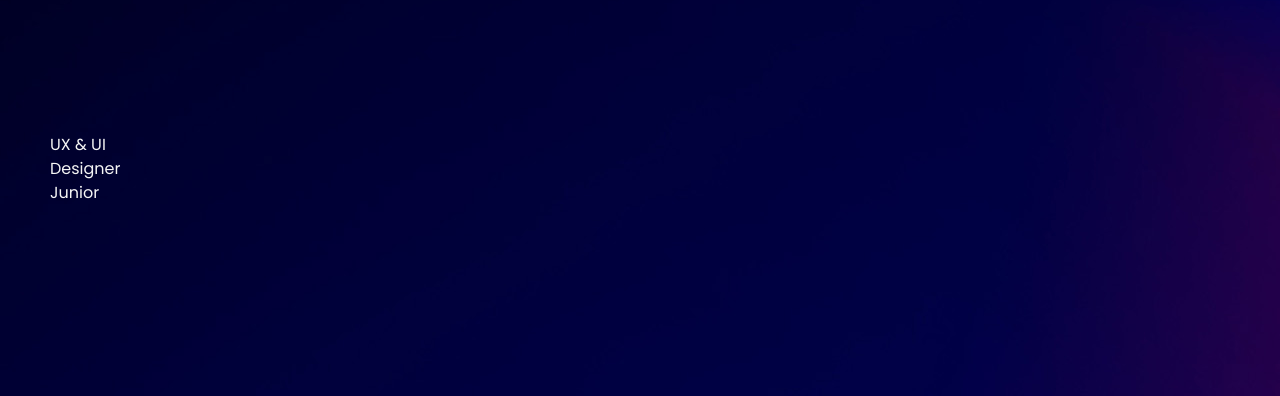
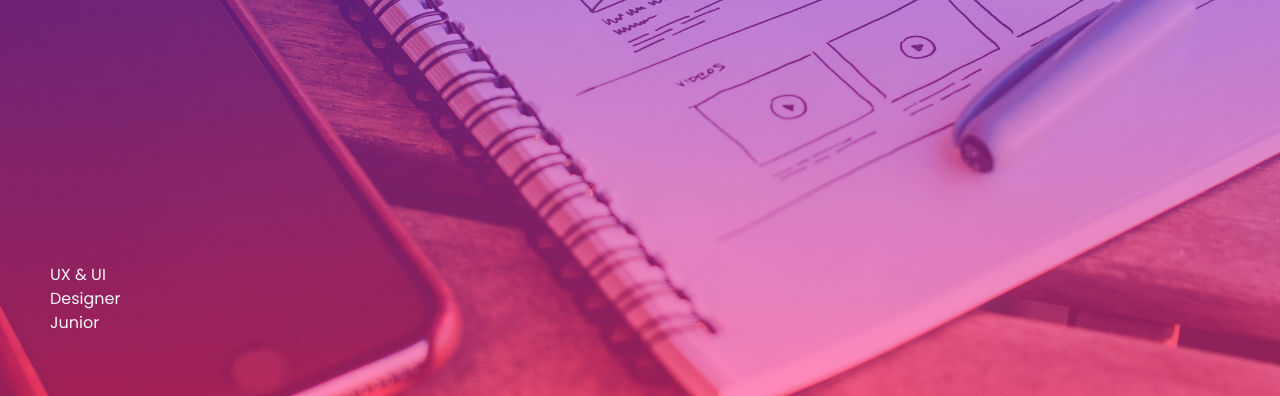
Before and after one commit to mahajek/projekt_portfolio, an Eleventy site: page kontakt.html in a window 1280 px wide. Shown: the part 404-800 px from the top of the page. Built offline with nearby package versions, Linux system fonts and the light colour scheme; Eleventy itself is replaced by a stand-in of ours; files that its build step writes are made by us from their sources.

Commit message:
Úprava homepage

```diff
--- a/css/styles.css
+++ b/css/styles.css
@@ -1,8 +1,14 @@
 /* Moderní box model - nastavená šířka boxu je včetně paddingu a borderu */
 html {
   box-sizing: border-box;
-  height: 100%;
-  background-image: url(/img/purple_gradient.jpg);
+  /*background-image: url(/img/purple_gradient.jpg);*/
+  background-image:
+    /* top, transparent red */ linear-gradient(
+      rgba(8, 0, 255, 0.45),
+      rgba(255, 0, 111, 0.45)
+    ),
+    /* your image */ url(/img/homepage_image.jpg);
+  background-size: cover;
 }
 
 *,
@@ -16,6 +22,9 @@ html {
 
   body {
     margin: 0;
+    padding: 0;
+    height: 100vh;
+    width: 100vw;
     font-family: 'Poppins', sans-serif;
     font-size: 20px;
     line-height: 1.5;
@@ -77,7 +86,6 @@ html {
   }
 
   .hero-box {
-    height: 100vh;
     display: flex;
     justify-content: center;
     align-items: center;
@@ -156,9 +164,11 @@ html {
 @media only screen and (min-width: 1200px) {
   body {
     margin: 0;
+    padding: 0;
     font-family: 'Poppins', sans-serif;
     font-size: 20px;
-    height: 80vh;
+    height: 100vh;
+    width: 100vw;
     line-height: 1.5;
     background-position: center;
     background-repeat: no-repeat;
@@ -221,9 +231,10 @@ html {
   }
 
   .hero-box {
-    height: 100vh;
+    height: 70vh;
     display: flex;
     justify-content: center;
+    flex-wrap: wrap;
     align-items: center;
   }
 
--- a/kontakt.html
+++ b/kontakt.html
@@ -4,7 +4,7 @@ title: Kontakt
 ---
 
 <!-- Kontakt -->
-<div class="contact">
+<div class="hero-box">
   <h4 class="contact__header">Kontakt</h4>
   <br />
   <h4 class="contact__email">hajek.marketa@seznam.cz</h4>
```
Also changed, not shown: img/homepage_image.jpg (added), 1 other file.
